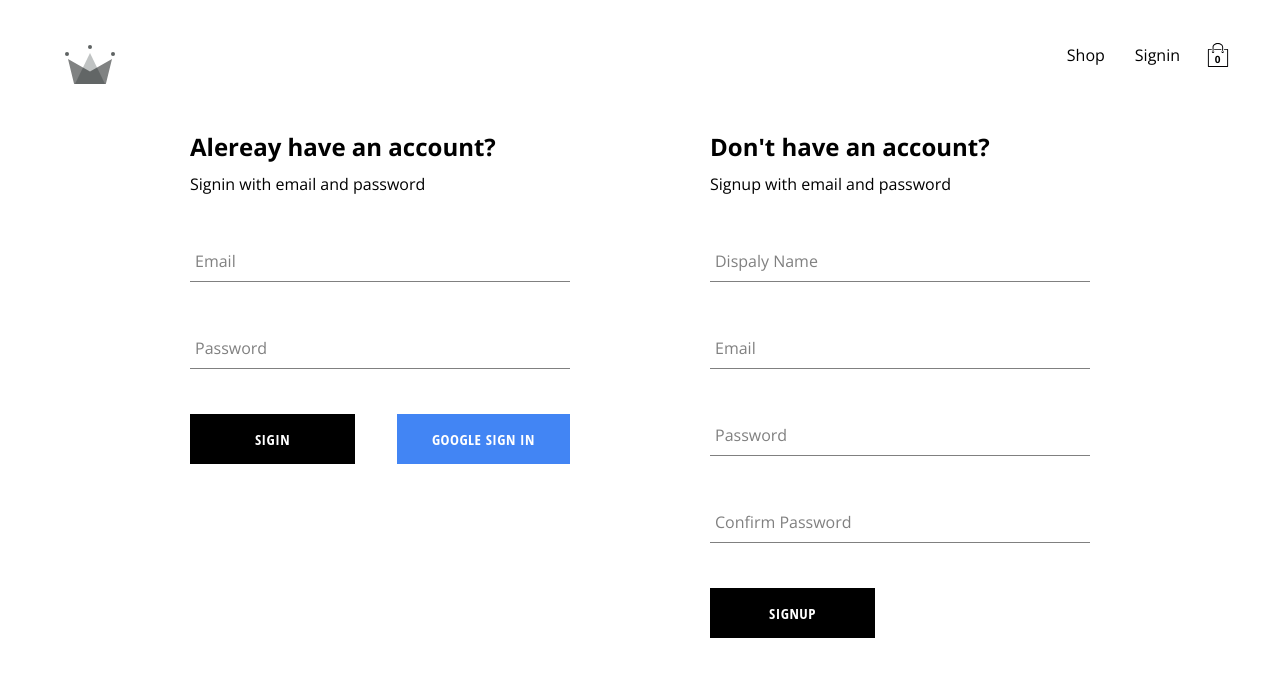
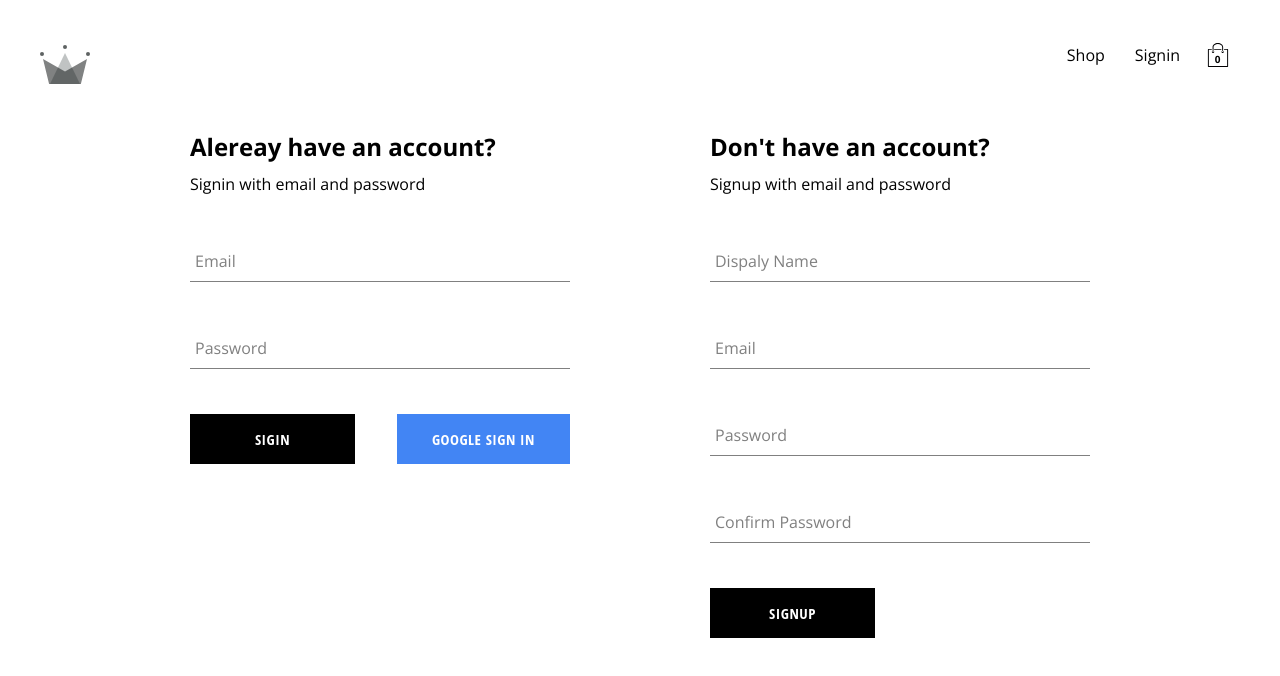
Before and after one commit to tanvirch0750/King-Clothing, a React (Create React App) app: page /auth in a window 1280 px wide. Shown: the top 676 px of the page. Built offline with nearby package versions, Linux system fonts and the light colour scheme; no server answers; the database is empty.

Commit message:
implemented styled component in the header

```diff
--- a/package.json
+++ b/package.json
@@ -12,6 +12,7 @@
     "react-router-dom": "^6.3.0",
     "react-scripts": "5.0.1",
     "sass": "^1.53.0",
+    "styled-components": "^5.3.5",
     "web-vitals": "^2.1.4"
   },
   "scripts": {
--- a/src/components/header/Header.jsx
+++ b/src/components/header/Header.jsx
@@ -1,12 +1,18 @@
 import { useContext } from 'react';
-import { Link, Outlet } from 'react-router-dom';
+import { Outlet } from 'react-router-dom';
 import { ReactComponent as KingLogo } from '../../assets/crown.svg';
 import { CartContext } from '../../context/Cart.context';
 import { UserContext } from '../../context/User.context';
 import { signOutUser } from '../../utils/firebase/firebase.utils';
 import CartDropdown from '../cart-dropdown/CartDropdown';
 import CartIcon from '../cart-icon/CartIcon';
-import './Header.styles.scss';
+import './Header.styles.jsx';
+import {
+  LogoContainer,
+  NavigationContainer,
+  NavLink,
+  NavLinksContainer,
+} from './Header.styles.jsx';
 
 const Header = () => {
   const { currentUser } = useContext(UserContext);
@@ -14,28 +20,24 @@
 
   return (
     <>
-      <header className="navigation">
-        <Link className="logo-container" to="/">
-          <KingLogo className="logo" />
-        </Link>
+      <NavigationContainer>
+        <LogoContainer to="/">
+          <KingLogo />
+        </LogoContainer>
 
-        <nav className="nav-links-container">
-          <Link className="nav-link" to="shop">
-            Shop
-          </Link>
+        <NavLinksContainer>
+          <NavLink to="shop">Shop</NavLink>
           {currentUser ? (
-            <span className="nav-link" onClick={signOutUser}>
+            <NavLink as="span" onClick={signOutUser}>
               Signout
-            </span>
+            </NavLink>
           ) : (
-            <Link className="nav-link" to="auth">
-              Signin
-            </Link>
+            <NavLink to="auth">Signin</NavLink>
           )}
           <CartIcon />
-        </nav>
+        </NavLinksContainer>
         {isCartOpen && <CartDropdown />}
-      </header>
+      </NavigationContainer>
       <Outlet />
     </>
   );
--- /dev/null
+++ b/src/components/header/Header.styles.jsx
@@ -0,0 +1,29 @@
+import { Link } from 'react-router-dom';
+import styled from 'styled-components';
+
+export const NavigationContainer = styled.header`
+  height: 70px;
+  width: 100%;
+  display: flex;
+  justify-content: space-between;
+  margin-bottom: 25px;
+`;
+
+export const LogoContainer = styled(Link)`
+  height: 100%;
+  width: 70px;
+  padding: 25px 0;
+`;
+
+export const NavLinksContainer = styled.nav`
+  width: 50%;
+  height: 100%;
+  display: flex;
+  align-items: center;
+  justify-content: flex-end;
+`;
+
+export const NavLink = styled(Link)`
+  padding: 10px 15px;
+  cursor: pointer;
+`;
--- a/src/components/header/Header.styles.scss
+++ /dev/null
@@ -1,26 +0,0 @@
-.navigation {
-  height: 70px;
-  width: 100%;
-  display: flex;
-  justify-content: space-between;
-  margin-bottom: 25px;
-
-  .logo-container {
-    height: 100%;
-    width: 70px;
-    padding: 25px;
-  }
-
-  .nav-links-container {
-    width: 50%;
-    height: 100%;
-    display: flex;
-    align-items: center;
-    justify-content: flex-end;
-
-    .nav-link {
-      padding: 10px 15px;
-      cursor: pointer;
-    }
-  }
-}
```
Also changed, not shown: 1 other file (tests, documents, lock files or other folders).
